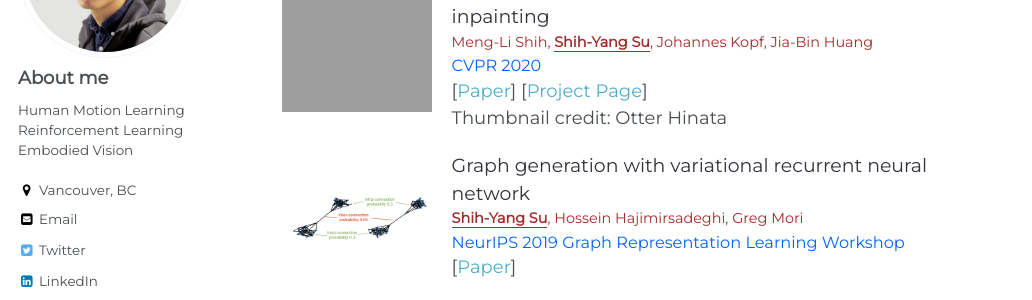
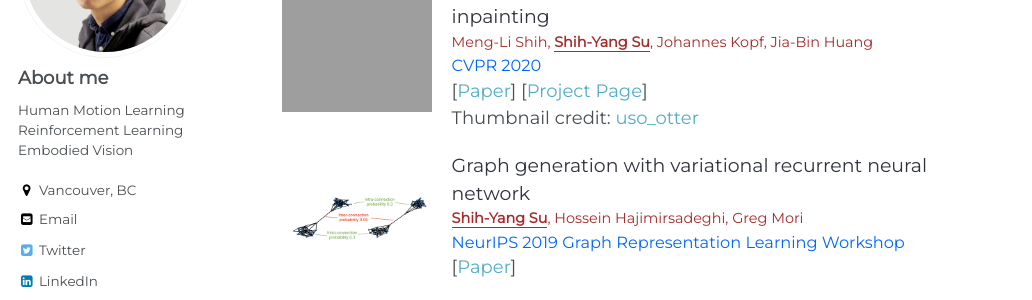
Before and after one commit to LemonATsu/LemonATsu.github.io, a Jekyll site: the page built from _pages/about.md, in a window 1280 px wide and 900 px high, scrolled down 891 px. Shown: the part 153-453 px from the top of the window, without its empty margins (0-1032 px from the left). Built offline with Jekyll 4.4.1, drawn with Linux system fonts in a browser that asks for light colours.

Commit message:
set the right photocredit

```diff
--- a/_pages/about.md
+++ b/_pages/about.md
@@ -60,7 +60,7 @@ During my study, I am fortunate to have opportunities to work with [Dr. Michael
         <div class="pub-conf">CVPR 2020</div>
         [<a href="https://arxiv.org/abs/2004.04727">Paper</a>]
         [<a href="https://shihmengli.github.io/3D-Photo-Inpainting/">Project Page</a>]
-        <div>Thumbnail credit: Otter Hinata</div>
+        <div>Thumbnail credit: <a href="https://twitter.com/uso_otter">uso_otter</a></div>
     </div>
 </div>
 <div class="pub-container">
```
